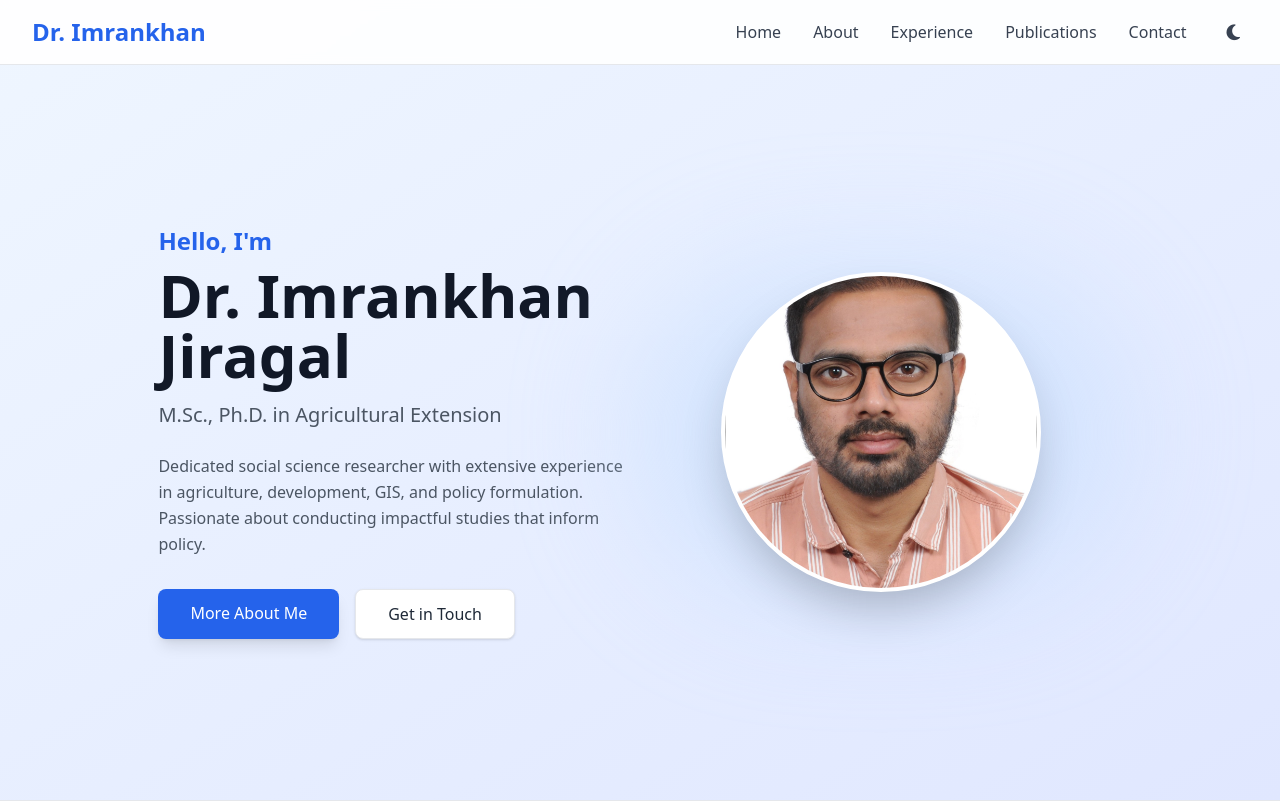
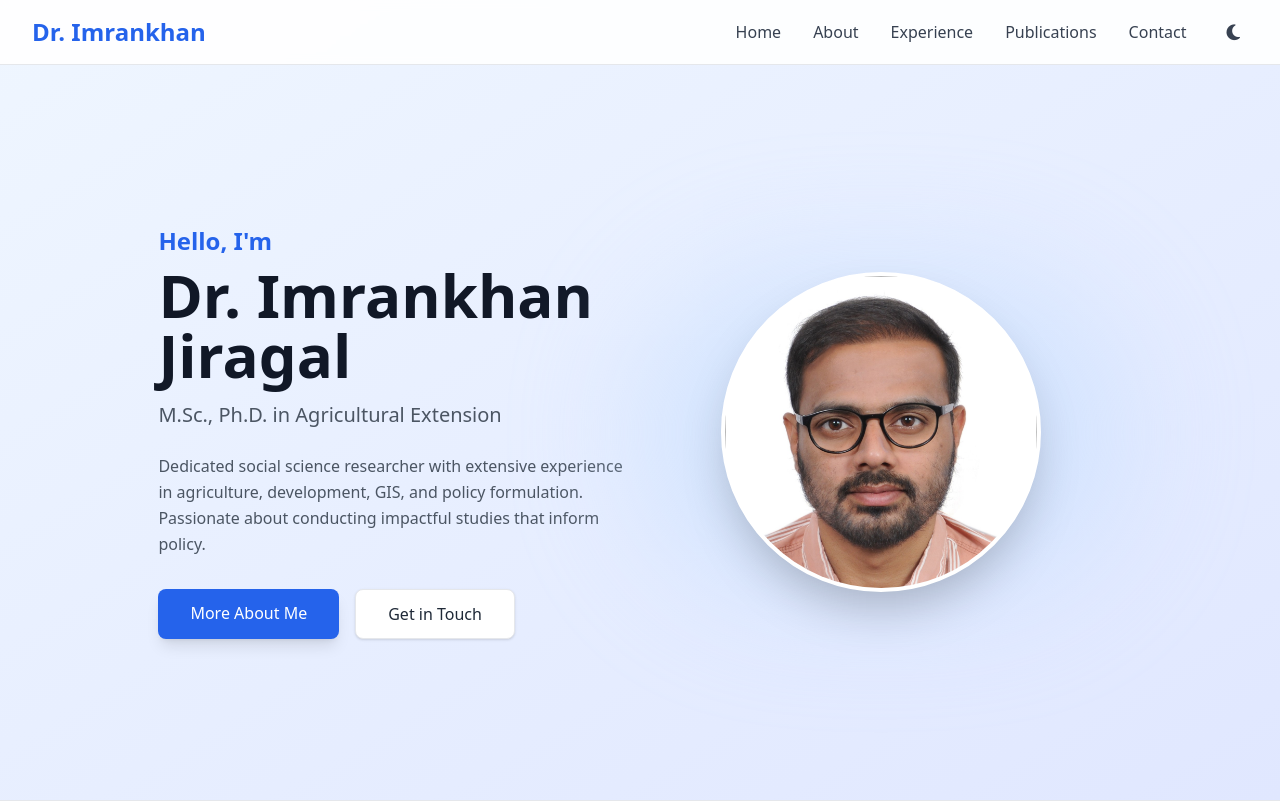
Before and after one commit to Navnath0006/imrankhan, a plain HTML site: page index.html in a window 1280 px wide. Shown: the top 811 px of the page. Drawn offline with nearby package versions, Linux system fonts and the light colour scheme; a script that the page names is missing.

Commit message:
Adjust image class for better alignment

```diff
--- a/index.html
+++ b/index.html
@@ -94,7 +94,7 @@
                 <div class="absolute inset-0 bg-blue-200 dark:bg-blue-900 rounded-full filter blur-3xl opacity-30 animate-pulse"></div>
                 <!-- Placeholder for Image if user has one, otherwise a stylized icon or graphic -->
                 <div class="relative w-64 h-64 md:w-80 md:h-80 bg-white dark:bg-slate-800 rounded-full flex items-center justify-center shadow-2xl border-4 border-white dark:border-slate-700 overflow-hidden">
-                    <img src="images/iman.jpg" alt="Dr. Imrankhan Jiragal" class="w-full h-full object-cover">
+                    <img src="images/iman.jpg" alt="Dr. Imrankhan Jiragal" class="w-full h-full object-cover object-top" />
                 </div>
             </div>
         </div>
```
